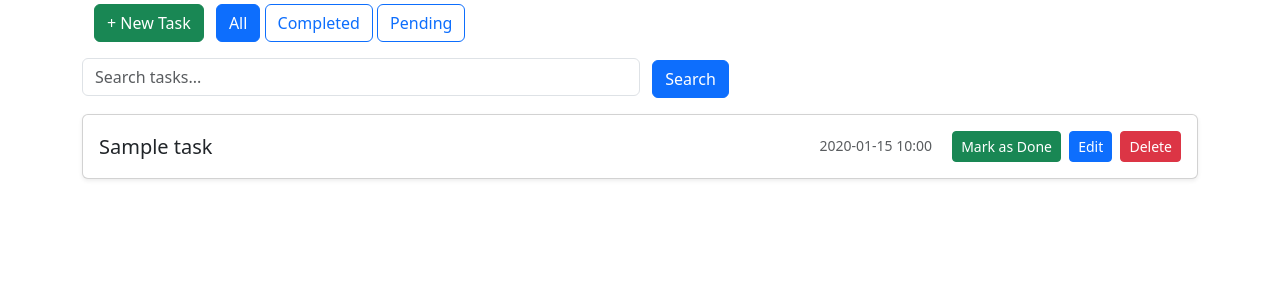
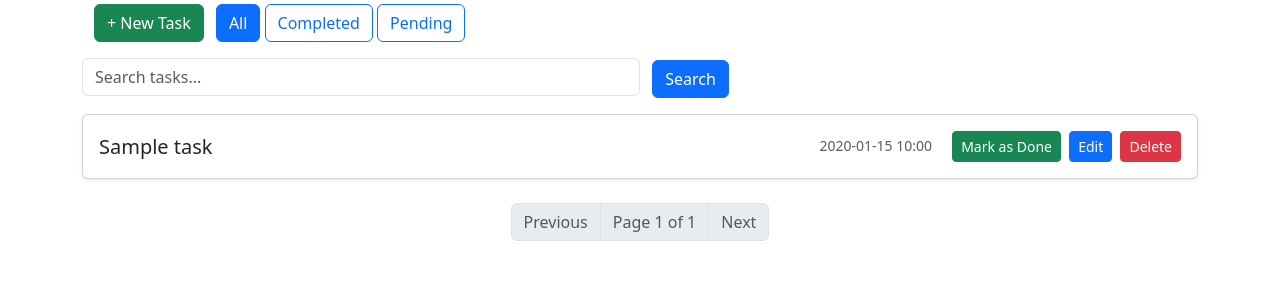
Before and after one commit to Hesam-Norouzi/django_todo_app, a Django app: template tasks/templates/tasks/task_list.html in a window 1280 px wide. Shown: the part 195-495 px from the top of the page. Run offline with Django 5.2, Linux system fonts and the light colour scheme; the template is opened without the code that fills it: most values are stand-ins (such as "Sample title", 1, 10 or a date in 2020).

Commit message:
implement pagination for task list

```diff
--- a/tasks/templates/tasks/task_list.html
+++ b/tasks/templates/tasks/task_list.html
@@ -41,4 +41,29 @@
         <p>No tasks yet. <a href="{% url 'add_task' %}">Create one</a>!</p>
     {% endif %}
 </div>
+<!-- Pagination Controls -->
+<div class="mt-4">
+  <nav>
+      <ul class="pagination justify-content-center">
+          {% if page_obj.has_previous %}
+              <li class="page-item">
+                  <a class="page-link" href="?page={{ page_obj.previous_page_number }}&q={{ query }}&filter={{ filter_option }}">Previous</a>
+              </li>
+          {% else %}
+              <li class="page-item disabled"><span class="page-link">Previous</span></li>
+          {% endif %}
+
+          <li class="page-item disabled"><span class="page-link">Page {{ page_obj.number }} of {{ page_obj.paginator.num_pages }}</span></li>
+
+          {% if page_obj.has_next %}
+              <li class="page-item">
+                  <a class="page-link" href="?page={{ page_obj.next_page_number }}&q={{ query }}&filter={{ filter_option }}">Next</a>
+              </li>
+          {% else %}
+              <li class="page-item disabled"><span class="page-link">Next</span></li>
+          {% endif %}
+      </ul>
+  </nav>
+</div>
+
 {% endblock %}
```
Also changed, not shown: development_log.md (+7 -1 lines), tasks/views.py (+16 -5 lines).
